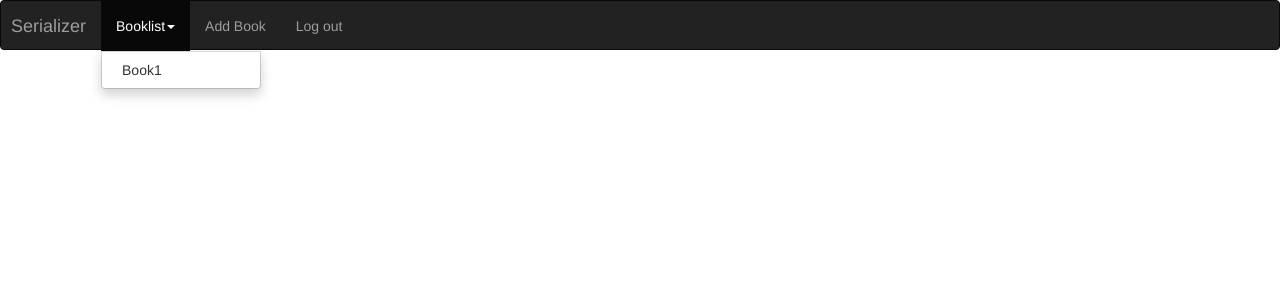
After one commit to VHUCXAONG/Book_Serializer, a Flask app: page /book in a window 1280 px wide, after a click on "Booklist". The commit adds this page. Shown: the top 300 px of the page. Run offline with Flask 2, Linux system fonts and the light colour scheme; the visitor is signed in with stand-in values (Sample User, id 1); data comes from the database, SQL or seed files in the repository; data that the repository does not hold is empty; some libraries are stand-ins or nearby versions.

Commit message:
change structure

```diff
--- a/main/views.py
+++ b/main/views.py
@@ -1,18 +1,19 @@
+# -*- coding: utf-8 -*-
 from flask import Flask, render_template, request, redirect, jsonify, session, url_for
 from . import main
 import sys
 
 sys.path.append("..")
-from model import User
+from model import User, Book
 
-@main.route('/', methods=['GET', 'HEAD'])
+@main.route('/')
 def index():
-    if request.method == 'GET':
-        return render_template('index.html')
+    return render_template('index.html')
 
 @main.route('/login', methods=['POST'])
 def login():
-    print "123"
+    print "login"
+    print ""
     username = request.form['username']
     password = request.form['password']
     user = User.query.filter_by(username=username).first()
@@ -22,16 +23,38 @@ def login():
     else:
         auth = False
     cookie = request.form['remember_me'] == 'true'
+    print "session:"
     print session
+    print ""
     return jsonify(auth = auth, isCookie = cookie)
 
-@main.route('/a123')
-def a123():
+@main.route('/book')
+def main1():
     print session
     if 'username' in session:
-        return '123'
+        return render_template('main.html')
     else:
         return redirect(url_for('main.index'))
+
+@main.route('/loadbook', methods=['POST'])
+def loadbook():
+    print "book"
+    print ""
+    username = session['username']
+    user = User.query.filter_by(username=username).first()
+    data = dict()
+    data['book_name'] = eval(user.book_list)
+    data['book_chapter'] = [None] * len(data['book_name'])
+    data['book_source'] = [None] * len(data['book_name'])
+    for i, (name) in enumerate(data['book_name']):
+        book = Book.query.filter_by(book_name=name).first()
+        data['book_chapter'][i] = book.chapter_number
+        data['book_source'][i] = book.source
+    print "data:"
+    print data
+    print ""
+    return jsonify(book_name=data['book_name'], book_chapter=data['book_chapter'], book_source=data['book_source'])
+
 
 @main.app_errorhandler(404)
 def page_not_found(e):
--- a/model.py
+++ b/model.py
@@ -1,10 +1,11 @@
+# -*- coding: utf-8 -*-
 from run import db
 from werkzeug.security import generate_password_hash, check_password_hash
 
 class Book(db.Model):
     __tablename__ = 'book'
     id = db.Column(db.Integer, primary_key=True)
-    book_name = db.Column(db.String(64), unique=True, index=True)
+    book_name = db.Column(db.UnicodeText(128), unique=True, index=True)
     chapter_number = db.Column(db.Integer)
     source = db.Column(db.String(64))
     def __init__(self, name, chapter, source):
@@ -17,7 +18,7 @@ class User(db.Model):
     id = db.Column(db.Integer, primary_key=True)
     username = db.Column(db.String(64), unique=True, index=True)
     password_hash = db.Column(db.String(128), index=True)
-    book_list = db.Column(db.String(1000), index=True)
+    book_list = db.Column(db.UnicodeText(1000), index=True)
 
     def __init__(self, username, book_list):
         self.username = username
--- a/run.py
+++ b/run.py
@@ -1,3 +1,4 @@
+# -*- coding: utf-8 -*-
 from flask import Flask
 from flask_bootstrap import Bootstrap
 from flask_sqlalchemy import SQLAlchemy
--- a/static/js/script.js
+++ b/static/js/script.js
@@ -1,10 +1,12 @@
+var username, password;
+
 function setCookie(name, value, expire){
   var date = new Date();
   date.setDate(date.getDate() + expire);
   document.cookie = name + "=" + escape(value) + ((expire == null) ? "" : ";expires=" + date.toGMTString());
 }
 
-function getCookie(cname){
+function getCookie(cname) {
   var name = cname + "=";
   var ca = document.cookie.split(';');
   for (var i = 0; i < ca.length; i++) {
@@ -15,8 +17,31 @@ function getCookie(cname){
   return "";
 }
 
-$(document).ready(function (){
-  var username, password;
+function logSuccess() {
+  username = getCookie('username');
+  var menu = $('#menu');
+  console.log(menu);
+  $.post('/loadbook',function(data) {
+    console.log(data);
+    console.log(data.book_name);
+    for (var i = 0; i < data.book_name.length; i++) {
+      var name = data.book_name[i];
+      var new_li = '<li><a>' + name + '</a></li>';
+      menu.append(new_li);
+    }
+  });
+}
+
+
+$(document).ready(function(){
+  var href = location.href;
+  url_list = href.split("/");
+  current_page = url_list[url_list.length - 1];
+  console.log(current_page);
+  if (current_page == 'book') {
+    logSuccess();
+  }
+  else {
     if (getCookie('username') != "" && getCookie('password') != "") {
       username = getCookie('username');
       password = getCookie('password');
@@ -24,15 +49,16 @@ $(document).ready(function (){
         username: username,
         password: password,
         remember_me: true
-    }, function(data){
+      }, function(data) {
         if (data.auth){
-        window.location.href = "/a123";
+          window.location.href = '/book';
+          logSuccess();
         }
       });
     }
     else{
       var btn = $("#formbtn");
-    btn.click(function(){
+      btn.click(function() {
         username = $('#username').val();
         password = $('#password').val();
         remember_me = $('#remember_me').is(':checked');
@@ -40,7 +66,7 @@ $(document).ready(function (){
           username: username,
           password: password,
           remember_me: remember_me
-      }, function(data){
+        }, function(data) {
           if (data.auth) {
             if (data.isCookie){
                 setCookie('username', username, 1);
@@ -48,7 +74,8 @@ $(document).ready(function (){
             }
             console.log(document.cookie);
             console.log(getCookie('username'));
-          window.location.href = "/a123";
+            window.location.href = '/book';
+            logSuccess();
           }
           else {
             $('#logerror').text('invalid username or password');
@@ -56,4 +83,5 @@ $(document).ready(function (){
         });
       });
     }
+  }
 });
--- a/templates/base.html
+++ b/templates/base.html
@@ -22,7 +22,7 @@
       <a1 class="navbar-brand">Serializer</a>
     </div>
 
-    <div class="navbar-collapse collapse">
+    <div class="navbar-collapse collapse" id="navbar">
       <ul class="nav navbar-nav">
         {% block nav_items %}
         <li><a href="/">Home</a></li>
--- /dev/null
+++ b/templates/main.html
@@ -0,0 +1,17 @@
+{% extends "base.html" %}
+
+{% block head %}
+{{ super() }}
+<script src="{{ url_for('static', filename = './js/script.js') }}"></script>
+{% endblock %}
+
+{% block nav_items %}
+<li class="dropdown" id="drop">
+  <a href="#" class="dropdown-toggle" data-toggle="dropdown">Booklist<span class="caret"></span></a>
+  <ul class="dropdown-menu" role="menu" id="menu">
+    <li><a href="#">Book1</a></li>
+  </ul>
+</li>
+<li><a href="/">Add Book</a></li>
+<li><a href="/">Log out</a></li>
+{% endblock %}
```
Lines whose indentation alone changed are shown as unchanged.
